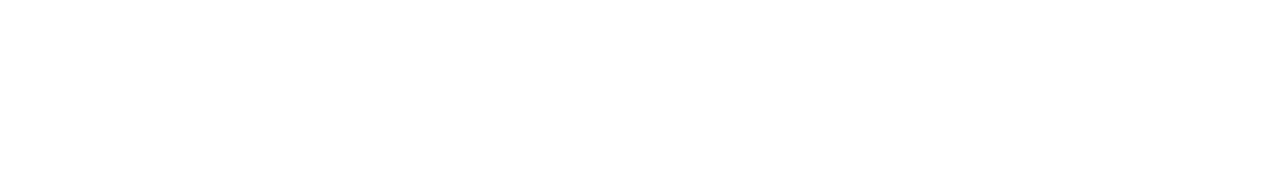
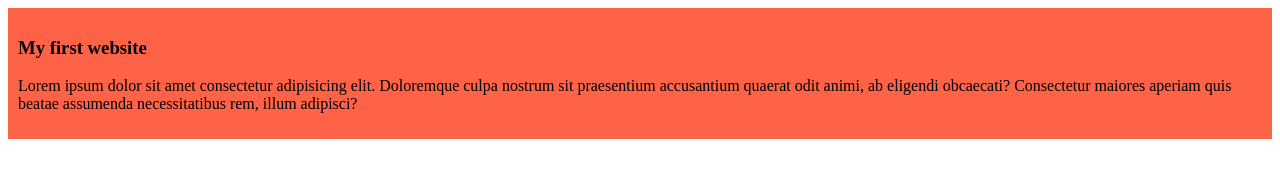
Before and after one commit to soyyedrabbi06/my-simple-website, a plain HTML site: page index.html in a window 1280 px wide. Drawn offline with Linux system fonts and the light colour scheme.

Commit message:
added the first blog

```diff
--- a/index.html
+++ b/index.html
@@ -4,8 +4,12 @@
     <meta charset="UTF-8">
     <meta name="viewport" content="width=device-width, initial-scale=1.0">
     <title>My Simple Website</title>
+    <link rel="stylesheet" href="./styles/blog.css">
 </head>
 <body>
-
+    <div>
+        <h3>My first website</h3>
+        <p>Lorem ipsum dolor sit amet consectetur adipisicing elit. Doloremque culpa nostrum sit praesentium accusantium quaerat odit animi, ab eligendi obcaecati? Consectetur maiores aperiam quis beatae assumenda necessitatibus rem, illum adipisci?</p>
+    </div>
 </body>
 </html>
--- /dev/null
+++ b/styles/blog.css
@@ -0,0 +1,4 @@
+div{
+    background-color: tomato;
+    padding: 10px;
+}
```
